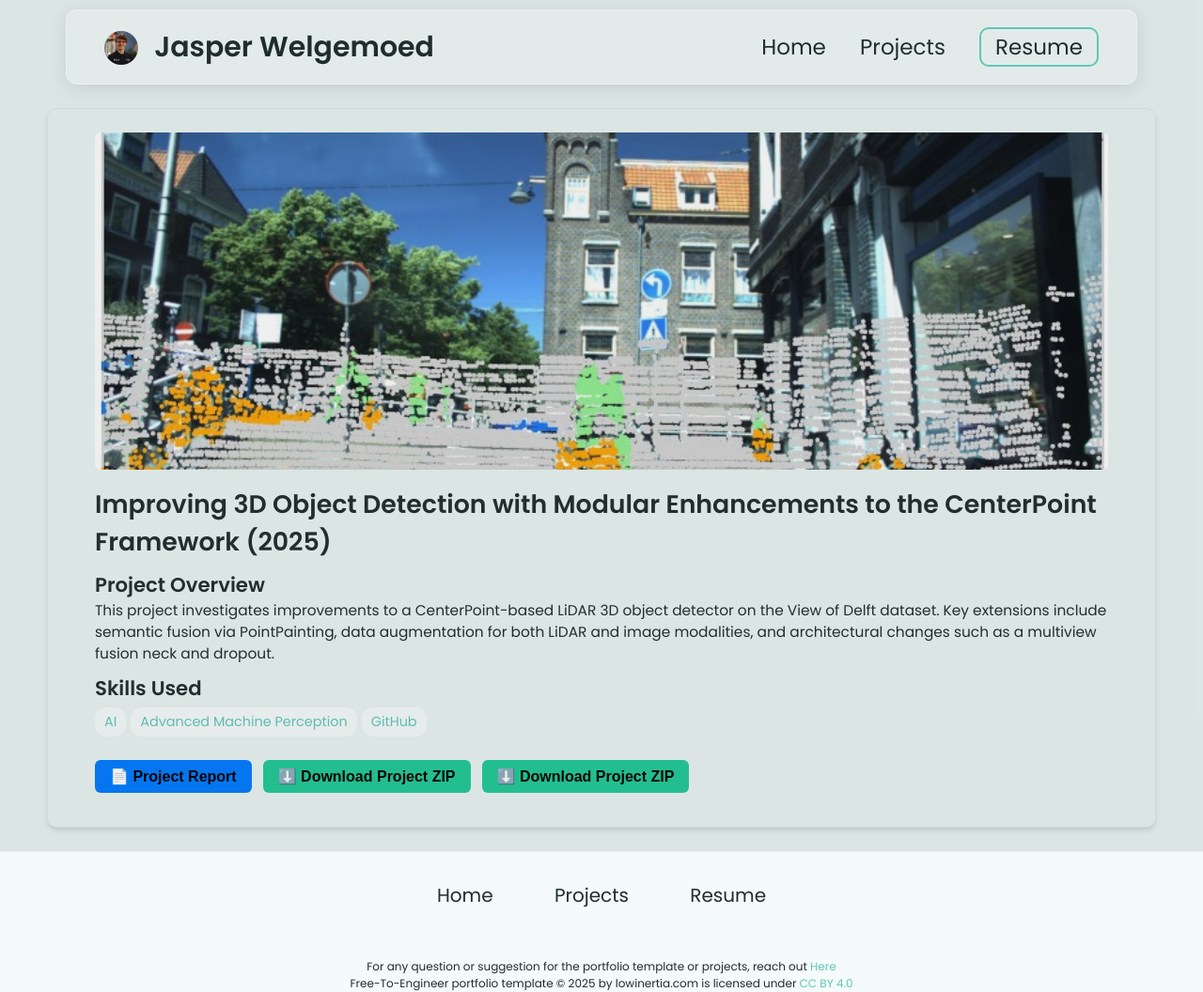
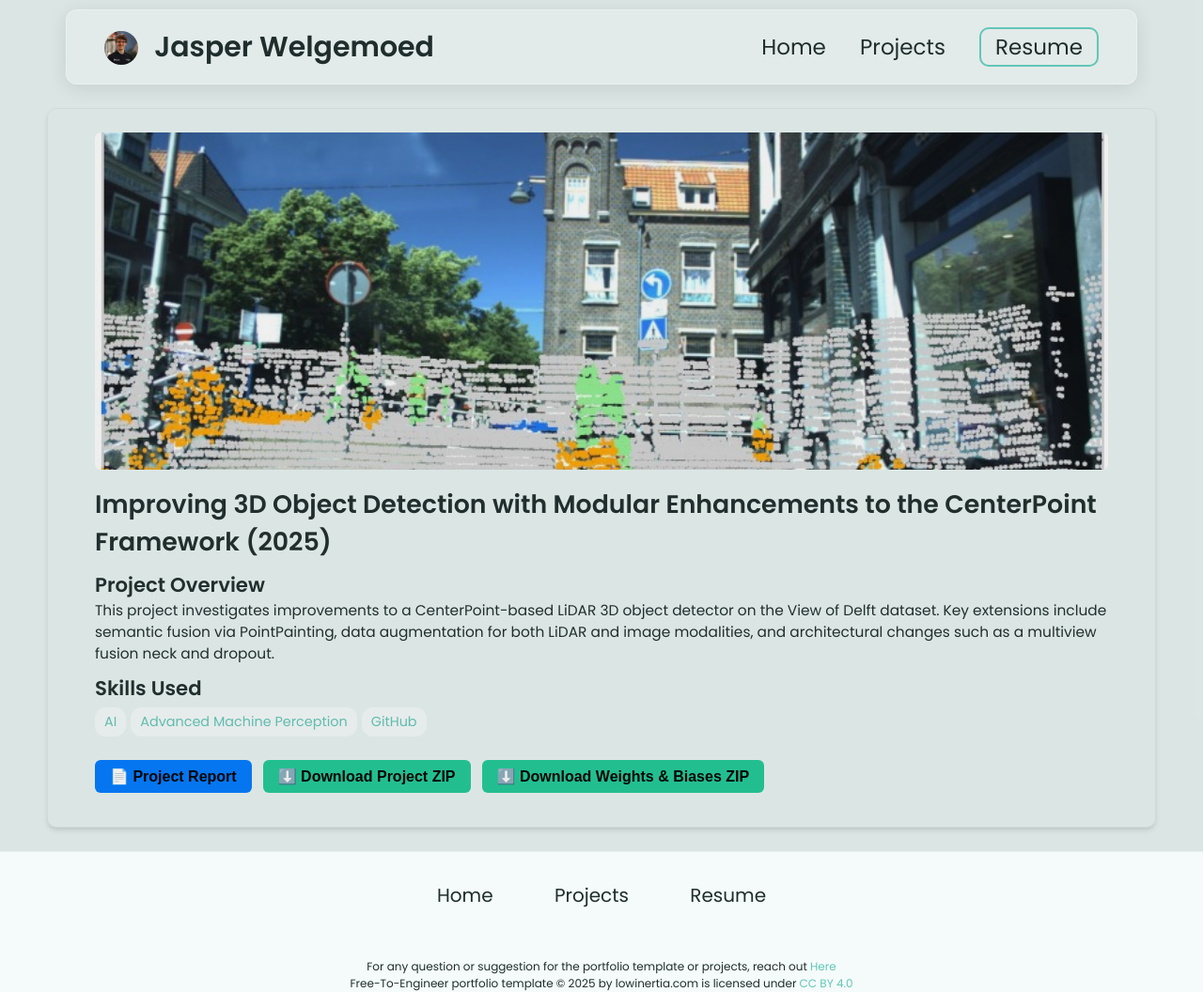
Before and after one commit to jasperwelgemoed/jasperwelgemoed.github.io, a Jekyll site: the page built from _projects/CenterpointProject/index.md, in a window 1280 px wide and 1056 px high. Shown: the whole window at 94% size. Built offline with Jekyll 4.4.1, drawn with Linux system fonts in a browser that asks for light colours.

Commit message:
Update index.md

```diff
--- a/_projects/CenterpointProject/index.md
+++ b/_projects/CenterpointProject/index.md
@@ -41,7 +41,7 @@ main-image: /PointPainting.jpg
     text-decoration: none;
     font-weight: bold;
     font-family: sans-serif;">
-    ⬇️ Download Project ZIP
+    ⬇️ Download Weights & Biases ZIP
   </a>
 
 
```
